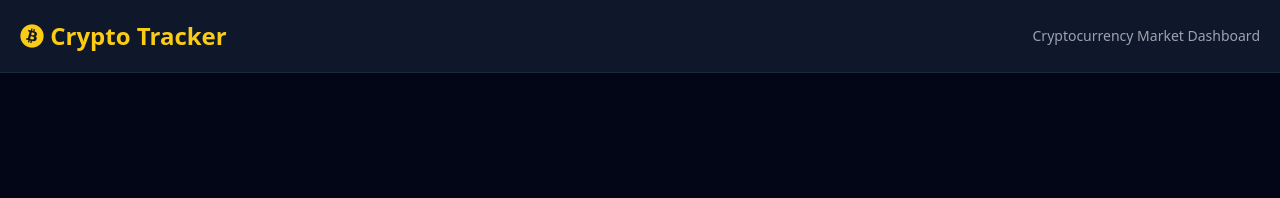
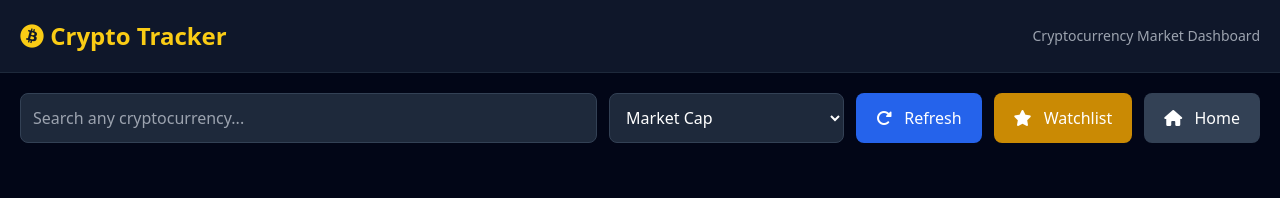
Before and after one commit to Rahul-Coder-01/crypto-market-tracker, a plain HTML site: page index.html in a window 1280 px wide. Drawn offline with nearby package versions, Linux system fonts and the light colour scheme.

Commit message:
Add crypto search, sorting and navigation controls

```diff
--- a/index.html
+++ b/index.html
@@ -34,6 +34,54 @@
     </div>
   </header>
 
+  <main class="max-w-7xl mx-auto p-5">
+
+    <!-- Search and Controls -->
+    <section class="flex flex-col md:flex-row gap-3 mb-8">
+
+      <input
+        type="text"
+        id="searchInput"
+        placeholder="Search any cryptocurrency..."
+        class="flex-1 bg-slate-800 border border-slate-700 rounded-lg p-3 outline-none focus:border-yellow-400"
+      >
+
+      <select
+        id="sortSelect"
+        <!-- class="bg-slate-800 border border-slate-700 rounded-lg p-3" -->
+      >
+        <option value="market_cap_desc">Market Cap</option>
+        <option value="price_desc">Price: High to Low</option>
+        <option value="price_asc">Price: Low to High</option>
+        <option value="change_desc">24h Change: High to Low</option>
+      </select>
+
+      <button
+        id="refreshBtn"
+        class="bg-blue-600 hover:bg-blue-700 rounded-lg px-5 py-3"
+      >
+        <i class="fa-solid fa-rotate-right mr-2"></i>
+        Refresh
+      </button>
+
+      <button
+        id="watchlistBtn"
+        class="bg-yellow-600 hover:bg-yellow-700 rounded-lg px-5 py-3"
+      >
+        <i class="fa-solid fa-star mr-2"></i>
+        Watchlist
+      </button>
+
+      <button
+        id="homeBtn"
+        class="bg-slate-700 hover:bg-slate-600 rounded-lg px-5 py-3"
+      >
+        <i class="fa-solid fa-house mr-2"></i>
+        Home
+      </button>
+
+    </section>
+
 
   </body>
-</html>
+  </html>
```
